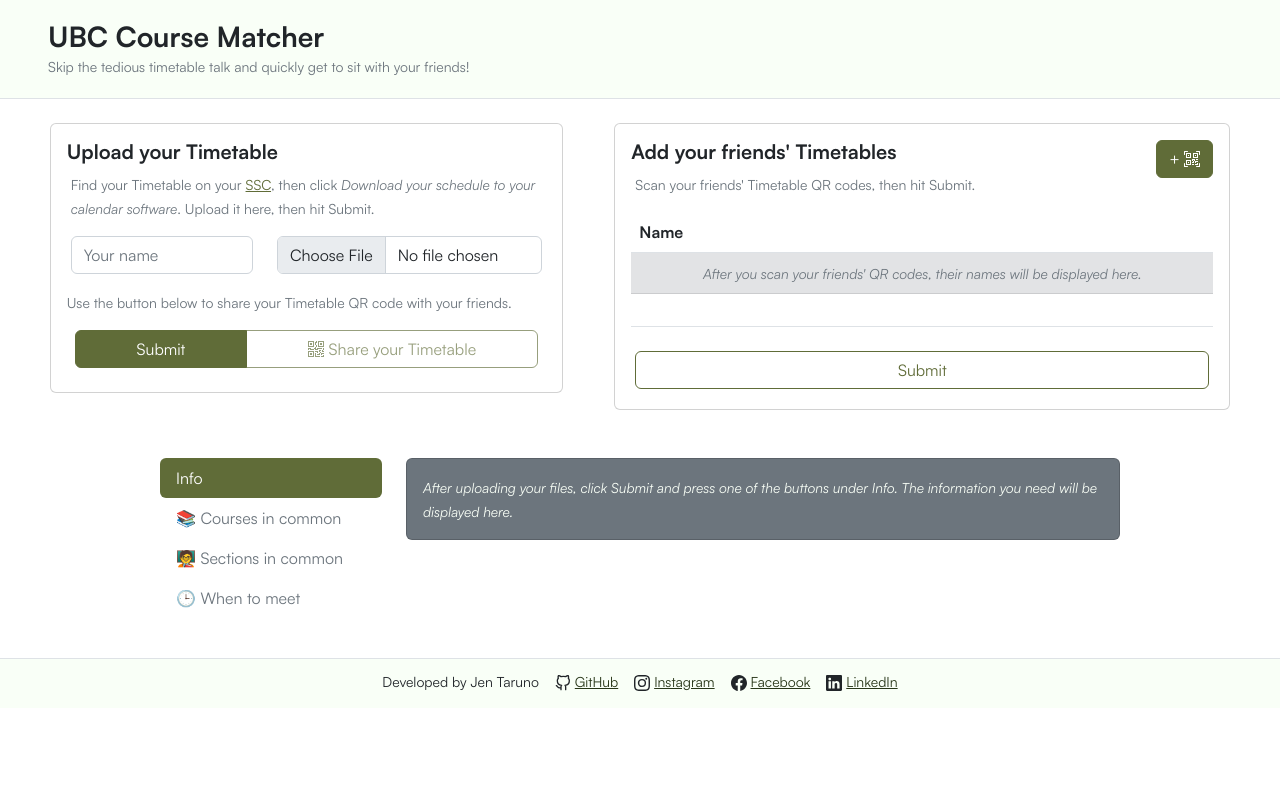
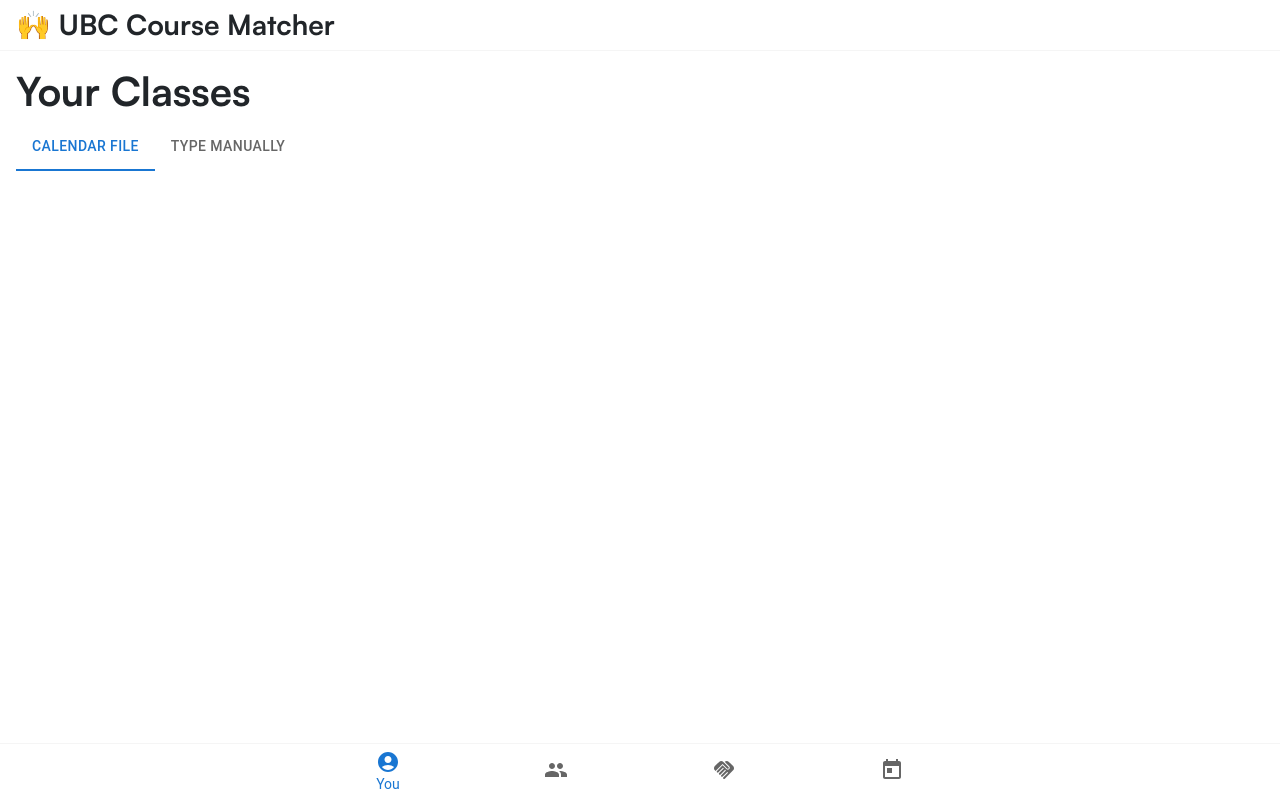
Before and after one commit to jentaruno/ubc-course-matcher, a React (Create React App) app: page /your-classes in a window 1280 px wide. Built offline with nearby package versions, Linux system fonts and the light colour scheme.

Commit message:
Bottom navigation and important pages

```diff
--- a/src/App.jsx
+++ /dev/null
@@ -1,20 +0,0 @@
-import React, { Component } from 'react';
-import './App.css';
-import CourseMatcher from './components/CourseMatcher';
-import Footer from './components/Footer';
-import Header from './components/Header';
-
-class App extends Component {
-  state = {}
-  render() {
-    return (
-      <>
-        <Header />
-        <CourseMatcher />
-        <Footer />
-      </>
-    );
-  }
-}
-
-export default App;
--- /dev/null
+++ b/src/components/BottomNav.jsx
@@ -0,0 +1,44 @@
+import {BottomNavigation, BottomNavigationAction, Box} from "@mui/material";
+import {useState} from "react";
+import {AccountCircle, Handshake, People, Today} from "@mui/icons-material";
+import {useNavigate} from "react-router-dom";
+
+export default function BottomNav() {
+
+    const [value, setValue] = useState(0);
+    const navigate = useNavigate();
+
+    return (
+        <Box
+            style={{position: 'sticky', bottom: 0, borderTop: '1px solid #f5f5f5'}}
+        >
+            <BottomNavigation
+                value={value}
+                onChange={(event, newValue) => {
+                    setValue(newValue);
+                }}
+            >
+                <BottomNavigationAction
+                    label="You"
+                    icon={<AccountCircle/>}
+                    onClick={() => navigate('/profile')}
+                />
+                <BottomNavigationAction
+                    label="Friends"
+                    icon={<People/>}
+                    onClick={() => navigate('/friends')}
+                />
+                <BottomNavigationAction
+                    label="Match"
+                    icon={<Handshake/>}
+                    onClick={() => navigate('/match')}
+                />
+                <BottomNavigationAction
+                    label="Meet"
+                    icon={<Today/>}
+                    onClick={() => navigate('/meet')}
+                />
+            </BottomNavigation>
+        </Box>
+    )
+}
--- a/src/components/Header.jsx
+++ b/src/components/Header.jsx
@@ -1,19 +1,24 @@
-import React, { Component } from 'react';
+import React, {Component} from 'react';
+import {Box} from "@mui/material";
 
 class Header extends Component {
     state = {}
+
     render() {
         return (
-            <div className="container-fluid bg-light px-5 py-2 mb-4 border-bottom">
-                <nav className="navbar navbar-light bg-light justify-content-between">
-                    <div className="mt-1 mb-1">
-                        <h3 className='mb-0'>UBC Course Matcher</h3>
-                        <span className='small text-muted'>Skip the tedious timetable talk and quickly get to sit with your friends!</span>
-                    </div>
-                </nav>
-
-
-            </div>
+            <Box
+                sx={{
+                    px: '1rem',
+                    py: '0.5rem',
+                    position: 'sticky',
+                    top: 0,
+                    borderBottom: '1px solid #f5f5f5'
+                }}
+            >
+                <h3 className='mb-0'>
+                    🙌 UBC Course Matcher
+                </h3>
+            </Box>
         );
     }
 }
--- a/src/index.js
+++ b/src/index.js
@@ -1,14 +1,42 @@
 import React from 'react';
 import ReactDOM from 'react-dom/client';
 import './index.css';
-import App from './App';
 import reportWebVitals from './reportWebVitals';
 import './custom.scss';
-import { CookiesProvider } from 'react-cookie';
+import {BrowserRouter as Router, Route, Routes} from "react-router-dom";
+import Header from "./components/Header";
+import CourseMatcher from "./pages/CourseMatcher";
+import YourClasses from "./pages/YourClasses";
+import BottomNav from "./components/BottomNav";
+import Profile from "./pages/Profile";
+import Friends from "./pages/Friends";
+import Match from "./pages/Match";
+import Meet from "./pages/Meet";
+import {Box} from "@mui/material";
 
-const container = document.getElementById('root');
-const root = ReactDOM.createRoot(container); // createRoot(container!) if you use TypeScript
-root.render(<CookiesProvider><App tab="home" /></CookiesProvider>);
+export default function App() {
+    return (
+        <Router>
+            <Box style={{display: 'flex', height: '100vh', overflowY: 'scroll', flexDirection: 'column'}}>
+                <Header/>
+                <Box sx={{p: '1rem', flexGrow: 1}}>
+                    <Routes>
+                        <Route path="/" element={<CourseMatcher/>}/>
+                        <Route path="/profile" element={<Profile/>}/>
+                        <Route path="/friends" element={<Friends/>}/>
+                        <Route path="/match" element={<Match/>}/>
+                        <Route path="/meet" element={<Meet/>}/>
+                        <Route path="/your-classes" element={<YourClasses/>}/>
+                    </Routes>
+                </Box>
+                <BottomNav/>
+            </Box>
+        </Router>
+    );
+}
+
+const root = ReactDOM.createRoot(document.getElementById('root'));
+root.render(<App/>);
 
 // If you want to start measuring performance in your app, pass a function
 // to log results (for example: reportWebVitals(console.log))
--- /dev/null
+++ b/src/pages/Friends.jsx
@@ -0,0 +1,7 @@
+const Friends = () => {
+    return <div>
+        <h1>Your Classes</h1>
+    </div>;
+}
+
+export default Friends;
--- /dev/null
+++ b/src/pages/Match.jsx
@@ -0,0 +1,7 @@
+const Match = () => {
+    return <div>
+        <h1>Your Classes</h1>
+    </div>;
+}
+
+export default Match;
--- /dev/null
+++ b/src/pages/Meet.jsx
@@ -0,0 +1,7 @@
+const Meet = () => {
+    return <div>
+        <h1>Your Classes</h1>
+    </div>;
+}
+
+export default Meet;
--- /dev/null
+++ b/src/pages/Profile.jsx
@@ -0,0 +1,7 @@
+const Profile = () => {
+    return <div>
+        <h1>Your Classes</h1>
+    </div>;
+}
+
+export default Profile;
--- /dev/null
+++ b/src/pages/YourClasses.jsx
@@ -0,0 +1,31 @@
+import {Box, Tab, Tabs} from "@mui/material";
+import {useState} from "react";
+
+const YourClasses = () => {
+    const [value, setValue] = useState(0);
+
+    return (
+        <Box>
+            <h1>Your Classes</h1>
+            <Tabs
+                value={value}
+                onChange={(event, val) => setValue(val)}
+                aria-label={'input-type'}>
+                <Tab label="Calendar file" value={0}/>
+                <Tab label="Type manually" value={1}/>
+            </Tabs>
+            {
+                value === 0
+                    ?
+                    <Box>
+                    </Box>
+                    :
+                    <Box>
+
+                    </Box>
+            }
+        </Box>
+    );
+}
+
+export default YourClasses;
```
Also changed, not shown: package.json (+10 -0 lines), src/pages/CourseMatcher.jsx (renamed from src/components/CourseMatcher.jsx), 2 other files (tests, documents, lock files or other folders).
